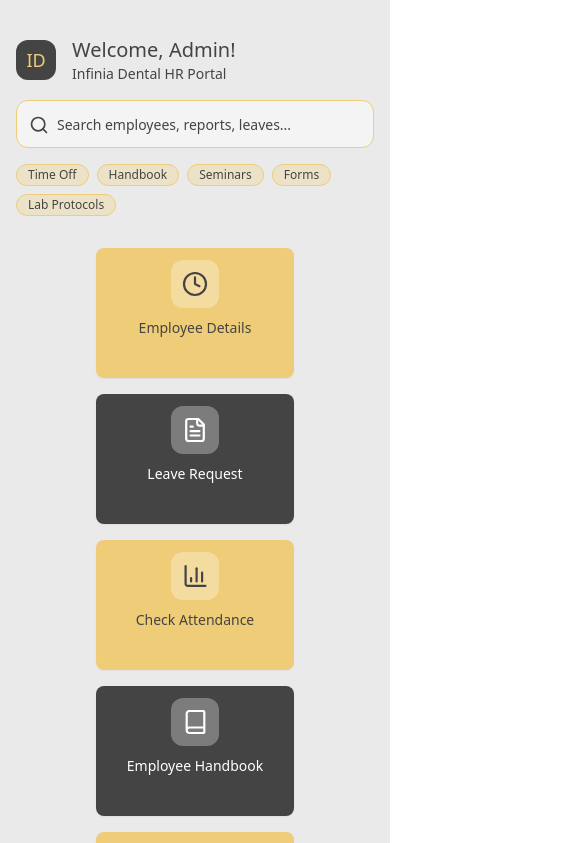
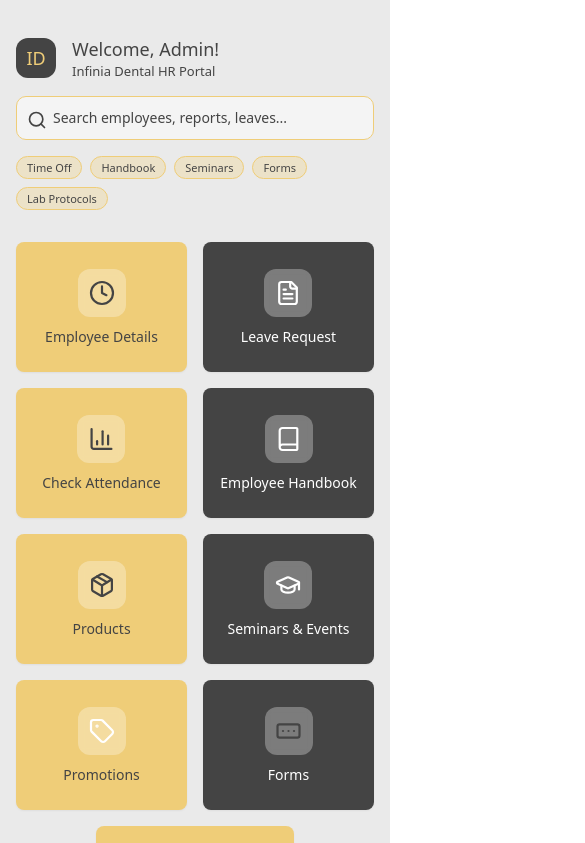
Before and after one commit to OjasvDixit-Ibotix/Infinia_Dental_Frontend, a React (Vite) app: page /dashboard in a window 390 px wide. Shown: the top 843 px of the page, 585 px wide, since content can reach past the window. Built offline with nearby package versions, Linux system fonts and the light colour scheme.

Commit message:
making responsive

```diff
--- a/src/Pages/Admin/WelcomePage.jsx
+++ b/src/Pages/Admin/WelcomePage.jsx
@@ -8,17 +8,15 @@
 
 const WelcomePage = () => {
   return (
-    <div className= "bg-[#EAEAEA]  px-4 sm:px-6 md:px-8 lg:px-10 xl:px-12 py-9 min-h-screen flex flex-col items-center gap-8 w-full  ">
+    <div className="bg-[#EAEAEA] px-4 sm:px-6 md:px-8 lg:px-10 xl:px-12 py-9 min-h-screen flex flex-col gap-8 w-full">
       <WelcomeNavbar />
       <CardYellowBlackComp />
       <WelcomeChartComp />
-      <div className='flex gap-5 '>
-
-      <TodayOverviewComp/>
-      <RecentActivitiesComp/>
+      <div className="flex flex-col lg:flex-row gap-5 w-full">
+        <TodayOverviewComp />
+        <RecentActivitiesComp />
       </div>
-      <WhatNewComp/>
-
+      <WhatNewComp />
     </div>
   );
 };
--- a/src/components/Layout.jsx
+++ b/src/components/Layout.jsx
@@ -4,12 +4,10 @@
 
 const Layout = () => {
   return (
-    <>
-      <div className="bg-[#EAEAEA] px-4 sm:px-6 md:px-8 lg:px-10 xl:px-12 py-9 min-h-screen">
+    <div className="bg-[#EAEAEA] min-h-screen px-4 sm:px-6 md:px-8 lg:px-10 xl:px-12 py-6 sm:py-9">
       <Navbar />
-        <Outlet />
-      </div>
-    </>
+      <Outlet />
+    </div>
   );
 };
 
--- a/src/components/SearchBar.jsx
+++ b/src/components/SearchBar.jsx
@@ -1,16 +1,17 @@
 import React from 'react'
 import Searchicon from '../assets/svgs/WelcomePage/Searchicon'
-const SearchBar = ({placeholder}) => {
+
+const SearchBar = ({ placeholder }) => {
   return (
-     <div className="w-full max-w-[672px]">
-        <div className="relative flex items-center h-[48px] rounded-[12px] border border-[#EFCD78] bg-[rgba(255,255,255,0.5)] w-full px-4 pl-10">
-          <div className="absolute left-[12px] top-[14px] w-5 h-5 text-gray-600">
+    <div className="w-full max-w-full sm:max-w-[672px]">
+      <div className="relative flex items-center h-[44px] sm:h-[48px] rounded-[10px] sm:rounded-[12px] border border-[#EFCD78] bg-[rgba(255,255,255,0.5)] w-full px-3 sm:px-4 pl-9 sm:pl-10">
+        <div className="absolute left-[10px] sm:left-[12px] top-1/2 -translate-y-1/2 w-4 h-4 sm:w-5 sm:h-5 text-gray-600">
           <Searchicon />
         </div>
         <input
           type="text"
           placeholder={placeholder}
-            className="w-full bg-transparent border-none outline-none text-[#444] placeholder:text-[#444] placeholder:text-[14px] placeholder:font-[400] placeholder:leading-none placeholder:font-[Segoe UI Symbol]"
+          className="w-full bg-transparent border-none outline-none text-[#444] text-sm sm:text-base placeholder:text-[#444] placeholder:text-sm sm:placeholder:text-[14px] placeholder:font-[400] placeholder:leading-none placeholder:font-[Segoe UI Symbol]"
         />
       </div>
     </div>
--- a/src/components/welcome/CardYellowBlackComp.jsx
+++ b/src/components/welcome/CardYellowBlackComp.jsx
@@ -12,7 +12,7 @@
 
 const CardYellowBlackComp = () => {
   return (
-    <div className="flex flex-wrap justify-center sm:justify-start gap-4 sm:gap-6 md:gap-8 ">
+    <div className= "flex flex-wrap justify-center sm:justify-start gap-4  sm:gap-6 md:gap-8">
       <CardYellowBlackWrap navigateTo ='/employee-details' logos={<EmployeDetails />} logodesc="Employee Details" bgColor="EFCD78" textColor="444" />
       <CardYellowBlackWrap navigateTo="/leave-request" logos={<LeaveRequest />} logodesc="Leave Request" bgColor="444" textColor="FFF" />
       <CardYellowBlackWrap navigateTo="/check-attendance" logos={<CheckAttendance />} logodesc="Check Attendance" bgColor="EFCD78" textColor="444" />
--- a/src/components/welcome/WelcomeNavbar.jsx
+++ b/src/components/welcome/WelcomeNavbar.jsx
@@ -1,36 +1,36 @@
 import React from 'react';
-import Searchicon from '../../assets/svgs/WelcomePage/Searchicon';
 import SearchBar from '../SearchBar';
 
 const WelcomeNavbar = () => {
   return (
-    <div className="flex flex-col items-start gap-4 rounded-[20px] w-full max-w-[1336px] mx-auto">
-      <div className="flex flex-col md:flex-row items-start md:items-center justify-between w-full gap-4">
+    <div className="flex flex-col gap-4 rounded-[20px] w-full max-w-[1336px] mx-auto">
+      <div className="flex flex-col sm:flex-row items-start sm:items-center justify-between w-full gap-4">
         <div className="flex items-center gap-4">
           <div className="flex items-center justify-center w-10 h-10 rounded-[12px] bg-[#444]">
             <p className="text-[#EFCD78] font-[400] text-[18px] leading-[28px] font-[Segoe UI Symbol]">ID</p>
           </div>
           <div className="flex flex-col">
-            <p className="text-[#444] font-[400] text-[20px] md:text-[24px] leading-[28px] md:leading-[32px] font-[Segoe UI Symbol]">
+            <p className="text-[#444] font-[400] text-[18px] sm:text-[20px] md:text-[24px] leading-[26px] sm:leading-[28px] md:leading-[32px] font-[Segoe UI Symbol]">
               Welcome, Admin!
             </p>
-            <p className="text-[#444] font-[400] text-[14px] leading-[20px] font-[Segoe UI Symbol]">
+            <p className="text-[#444] font-[400] text-[13px] sm:text-[14px] leading-[18px] sm:leading-[20px] font-[Segoe UI Symbol]">
               Infinia Dental HR Portal
             </p>
           </div>
         </div>
       </div>
 
-
-    <SearchBar placeholder='Search employees, reports, leaves...'/>
+      <SearchBar placeholder="Search employees, reports, leaves..." />
 
       <div className="flex flex-wrap gap-2">
         {['Time Off', 'Handbook', 'Seminars', 'Forms', 'Lab Protocols'].map((item) => (
           <div
             key={item}
-            className="flex items-center h-[22px] px-[11px] py-[3px] rounded-full border border-[#EFCD78] bg-[rgba(239,205,120,0.3)]"
+            className="flex items-center px-[10px] sm:px-[11px] py-[3px] rounded-full border border-[#EFCD78] bg-[rgba(239,205,120,0.3)]"
           >
-            <p className="text-[#444] text-[12px] leading-[16px] font-[400] font-segouisymbol">{item}</p>
+            <p className="text-[#444] text-[11px] sm:text-[12px] leading-[15px] sm:leading-[16px] font-[400] font-[Segoe UI Symbol]">
+              {item}
+            </p>
           </div>
         ))}
       </div>
--- a/src/components/welcome/wrappers/CardYellowBlackWrap.jsx
+++ b/src/components/welcome/wrappers/CardYellowBlackWrap.jsx
@@ -1,28 +1,27 @@
 import React from 'react';
 import { useNavigate } from 'react-router-dom';
 
-const CardYellowBlackWrap = ({ logos, logodesc,bgColor ,textColor,navigateTo}) => {
+const CardYellowBlackWrap = ({ logos, logodesc, bgColor, textColor, navigateTo }) => {
   const navigate = useNavigate();
+
   return (
-  <div onClick={()=>navigate(navigateTo)}
-  className={`cursor-pointer flex flex-col items-start w-full max-w-[198px] h-[130px] rounded-[8px] shadow-[0px_1px_2px_rgba(0,0,0,0.05)] backdrop-blur-[2px]`}
+    <div
+      onClick={() => navigate(navigateTo)}
+      className="cursor-pointer flex flex-col items-center justify-center flex-1 min-w-[150px] max-w-[198px] h-[130px] rounded-[8px] shadow-[0px_1px_2px_rgba(0,0,0,0.05)] backdrop-blur-[2px]"
       style={{ backgroundColor: `#${bgColor}` }}
     >
-  <div className="flex flex-col items-center p-3 gap-[11.25px] self-stretch">
+      <div className="flex flex-col items-center p-3 gap-[11.25px]">
         <div className="flex justify-center items-center w-12 h-12 rounded-[12px] bg-[rgba(255,255,255,0.3)] backdrop-blur-[3px]">
           {logos}
         </div>
-    <div className="flex flex-col items-center pb-[0.75px] self-stretch">
         <p
-        className="self-stretch text-center text-[14px] leading-[17.5px] font-[400] font-[Segoe UI Symbol]"
+          className="text-center text-[14px] leading-[17.5px] font-[400] font-[Segoe UI Symbol]"
           style={{ color: `#${textColor}` }}
         >
           {logodesc}
         </p>
       </div>
     </div>
-</div>
-
   );
 };
 
```
Lines whose indentation alone changed are shown as unchanged.
